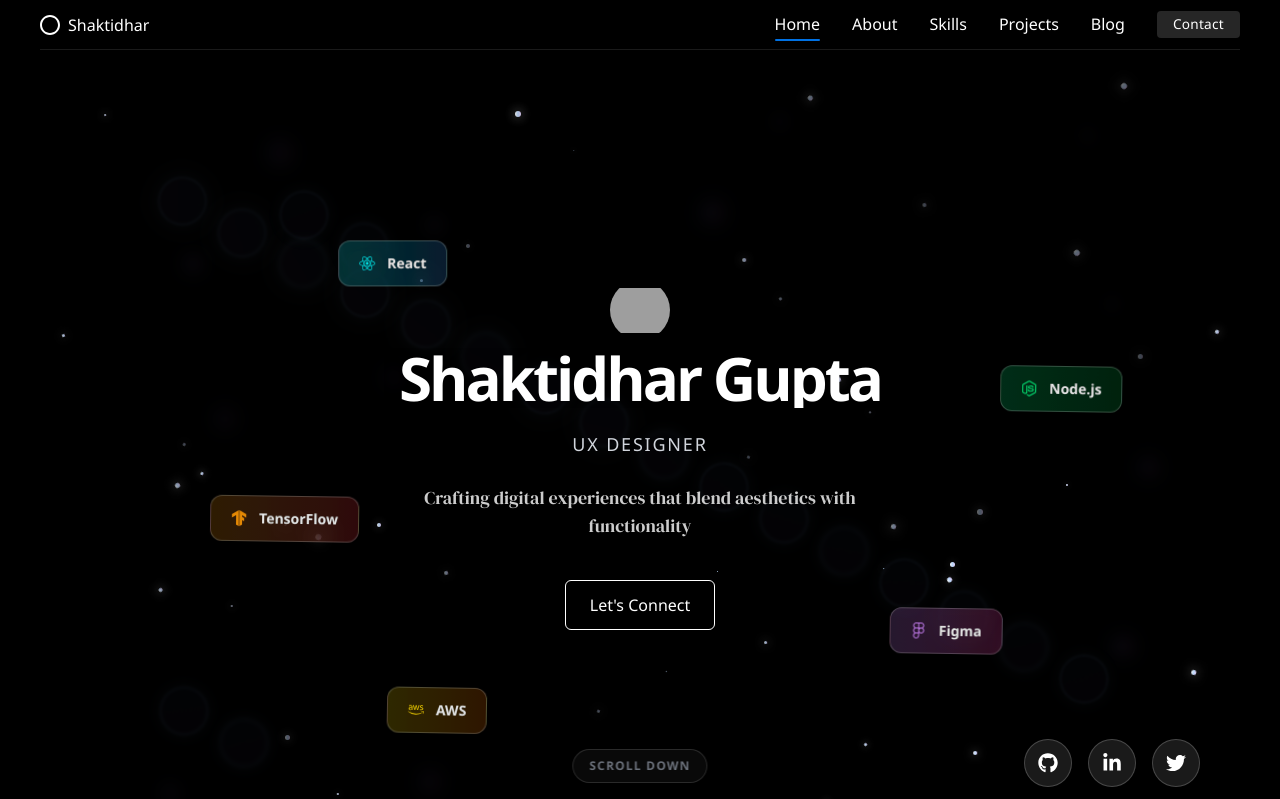
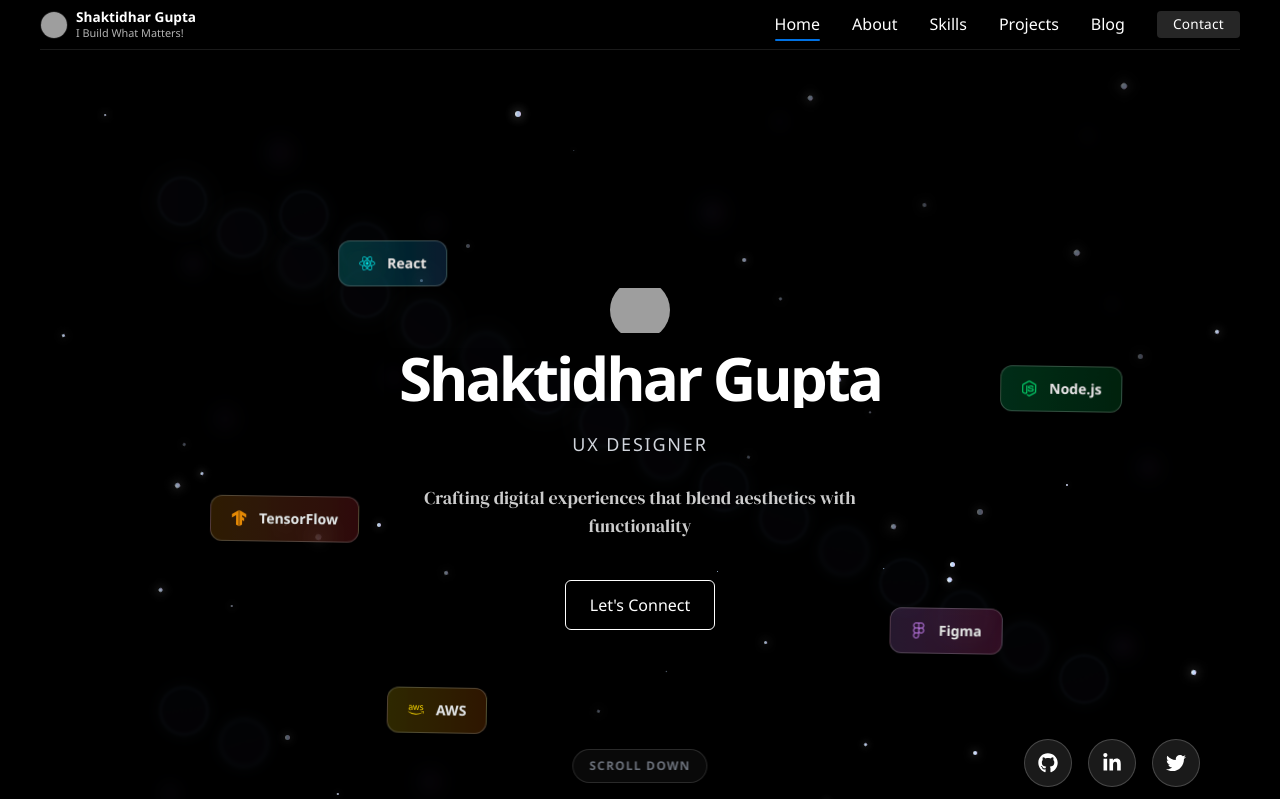
Before and after one commit to sktigpta/portfolio_v3, a React (Vite) app: page / in a window 1280 px wide. Shown: the top 799 px of the page. Built offline with nearby package versions, Linux system fonts and the light colour scheme; grey boxes are pictures that could not be loaded; a web font is replaced by a local one.

Commit message:
Improved navbar

```diff
--- a/src/App.jsx
+++ b/src/App.jsx
@@ -16,13 +16,21 @@ const App = () => {
   const [activeSection, setActiveSection] = useState('home');
   const [scrolled, setScrolled] = useState(false);
   const [isLoading, setIsLoading] = useState(true);
+  const [isScrollingUp, setIsScrollingUp] = useState(false);
+  const lastScrollYRef = useRef(0);
   const isNavigatingRef = useRef(false);
 
   // Handle scroll effect for navbar
   useEffect(() => {
     const handleScroll = () => {
-      setScrolled(window.scrollY > 50);
-
+      const currentY = window.scrollY;
+      setScrolled(currentY > 50);
+      const isUp = currentY < lastScrollYRef.current;
+      // tolerate minor jitter
+      if (Math.abs(currentY - lastScrollYRef.current) > 5) {
+        setIsScrollingUp(isUp && currentY > 80);
+        lastScrollYRef.current = currentY;
+      }
       // Only update active section if not currently navigating
       if (!isNavigatingRef.current) {
         updateActiveSection();
@@ -99,6 +107,7 @@ const App = () => {
           scrolled={scrolled}
           navigateToSection={navigateToSection}
           navItems={navItems}
+          isScrollingUp={isScrollingUp}
         />
 
         <main style={{ marginTop: '55px' }}>
--- a/src/components/Navbar.css
+++ b/src/components/Navbar.css
@@ -62,6 +62,39 @@
   font-weight: 400;
   font-style: normal;
   font-size: 1rem;
+}
+
+/* Profile inline area (visible when scrolled down) */
+.profile-area {
+  display: flex;
+  align-items: center;
+  gap: 0.5rem;
+}
+
+.profile-avatar {
+  width: 28px;
+  height: 28px;
+  border-radius: 9999px;
+  object-fit: cover;
+  border: 1px solid var(--border-color);
+}
+
+.profile-meta {
+  display: flex;
+  flex-direction: column;
+  line-height: 1.1;
+}
+
+.profile-name {
+  color: var(--text-primary);
+  font-size: 0.85rem;
+  font-weight: 600;
+}
+
+.profile-desc {
+  color: var(--text-secondary);
+  font-size: 0.68rem;
+  margin-top: 2px;
 }
 
 .nav-items-container {
@@ -137,6 +170,14 @@
   transition: var(--transition-default);
   letter-spacing: 0.02em;
 }
+
+/* Download-only button when scrolling up */
+.download-only {
+  display: flex;
+  align-items: center;
+}
+
+/* download-only now reuses .contact-button styles for color/hover */
 
 .contact-button:hover {
   background-color: var(--contact-button-hover);
@@ -251,6 +292,16 @@
   }
 }
 
+/* Hide description and download-only on small screens */
+@media (max-width: 768px) {
+  .profile-desc {
+    display: none;
+  }
+  .download-only {
+    display: none;
+  }
+}
+
 /* Small screens */
 @media (max-width: 480px) {
   .navbar {
@@ -261,6 +312,8 @@
   .logo-text {
     font-size: 0.9rem;
   }
+  .profile-name { font-size: 0.8rem; }
+  .profile-desc { font-size: 0.65rem; }
 
   .logo svg {
     height: 16px;
@@ -268,6 +321,10 @@
 
   .contact-button {
     font-size: 0.75rem;
+    padding: 0.35rem 0.7rem;
+  }
+  .download-btn {
+    font-size: 0.8rem;
     padding: 0.35rem 0.7rem;
   }
 
--- a/src/components/Navbar.jsx
+++ b/src/components/Navbar.jsx
@@ -3,7 +3,7 @@ import { motion, AnimatePresence } from 'framer-motion';
 import { useNavigate, useLocation } from 'react-router-dom';
 import './Navbar.css';
 
-const Navbar = ({ activeSection, scrolled, navigateToSection, navItems }) => {
+const Navbar = ({ activeSection, scrolled, navigateToSection, navItems, isScrollingUp = false }) => {
   const [isMenuOpen, setIsMenuOpen] = useState(false);
   const navigate = useNavigate();
   const location = useLocation();
@@ -158,14 +158,17 @@ const Navbar = ({ activeSection, scrolled, navigateToSection, navItems }) => {
           onClick={handleLogoClick}
           style={{ cursor: 'pointer' }}
         >
-          <svg width="20" height="20" viewBox="0 0 20 20" fill="none" xmlns="http://www.w3.org/2000/svg">
-            <path d="M10 0C4.48 0 0 4.48 0 10C0 15.52 4.48 20 10 20C15.52 20 20 15.52 20 10C20 4.48 15.52 0 10 0ZM10 18C5.58 18 2 14.42 2 10C2 5.58 5.58 2 10 2C14.42 2 18 5.58 18 10C18 14.42 14.42 18 10 18Z" fill="currentColor"/>
-          </svg>
-          <span className="logo-text">Shaktidhar</span>
+          <div className="profile-area">
+            <img src="/projects/profile/profile.png" alt="Profile" className="profile-avatar" onError={(e)=>{e.currentTarget.style.display='none';}} />
+            <div className="profile-meta">
+              <span className="profile-name">Shaktidhar Gupta</span>
+              <span className="profile-desc">I Build What Matters!</span>
+            </div>
+          </div>
         </motion.div>
 
-        {/* Desktop menu */}
-        <div className="nav-items-container">
+        {/* Desktop menu (hidden on scroll up) */}
+        <div className="nav-items-container" style={{ display: isScrollingUp ? 'none' : 'flex' }}>
           <ul className="navbar-links">
             {navItems.map((item, i) => (
               <motion.li
@@ -207,6 +210,26 @@ const Navbar = ({ activeSection, scrolled, navigateToSection, navItems }) => {
             </button>
           </motion.div>
         </div>
+
+        {/* Download button only, shown when scrolling up */}
+        {isScrollingUp && (
+          <div className="download-only">
+            <button
+              onClick={() => {
+                const link = document.createElement('a');
+                link.href = '/cv.pdf';
+                link.download = 'Shaktidhar_Gupta_CV.pdf';
+                document.body.appendChild(link);
+                link.click();
+                document.body.removeChild(link);
+              }}
+              className="contact-button"
+              aria-label="Download Resume"
+            >
+              Download Resume
+            </button>
+          </div>
+        )}
 
         {/* Mobile controls container */}
         <div className="mobile-controls">
```
Also changed, not shown: src/components/ScrollUpNav.jsx (added, +65 -0 lines).
